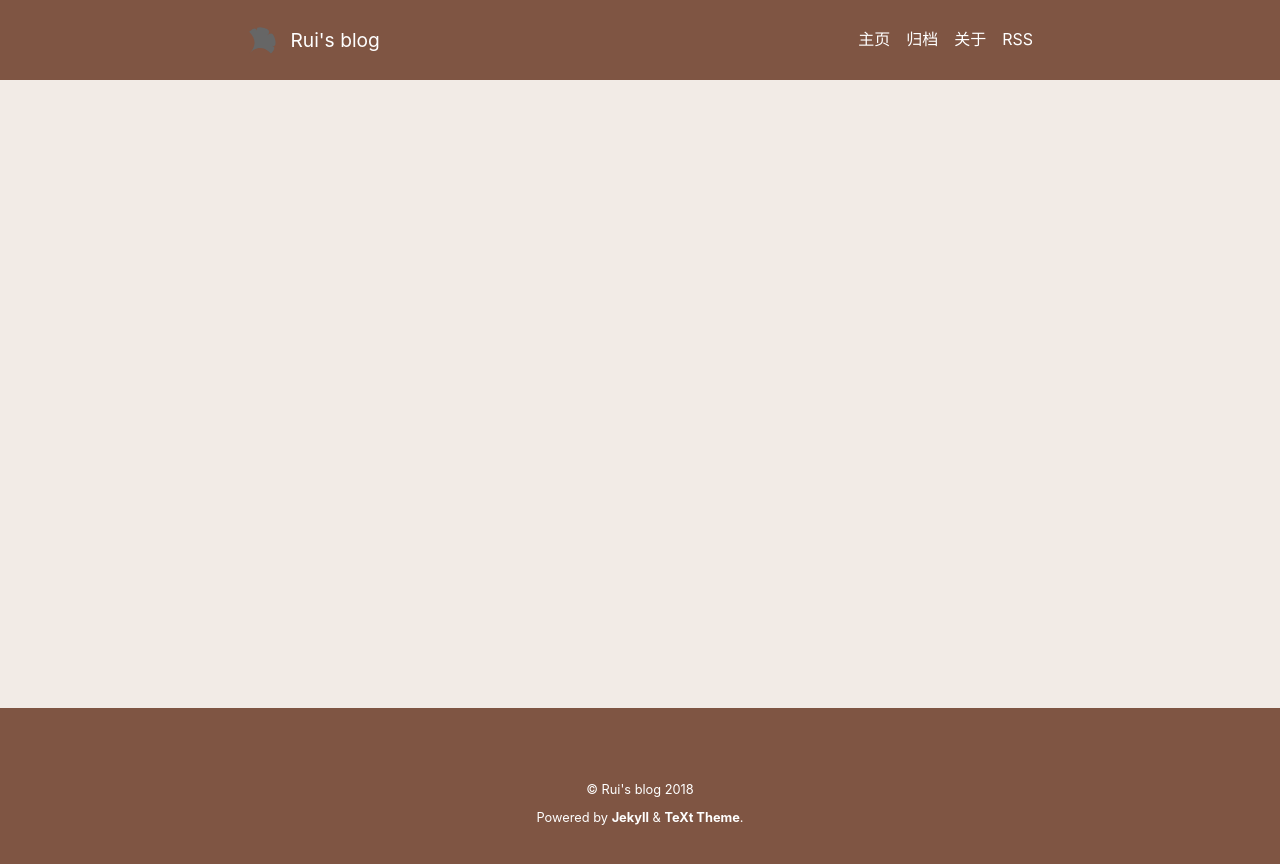
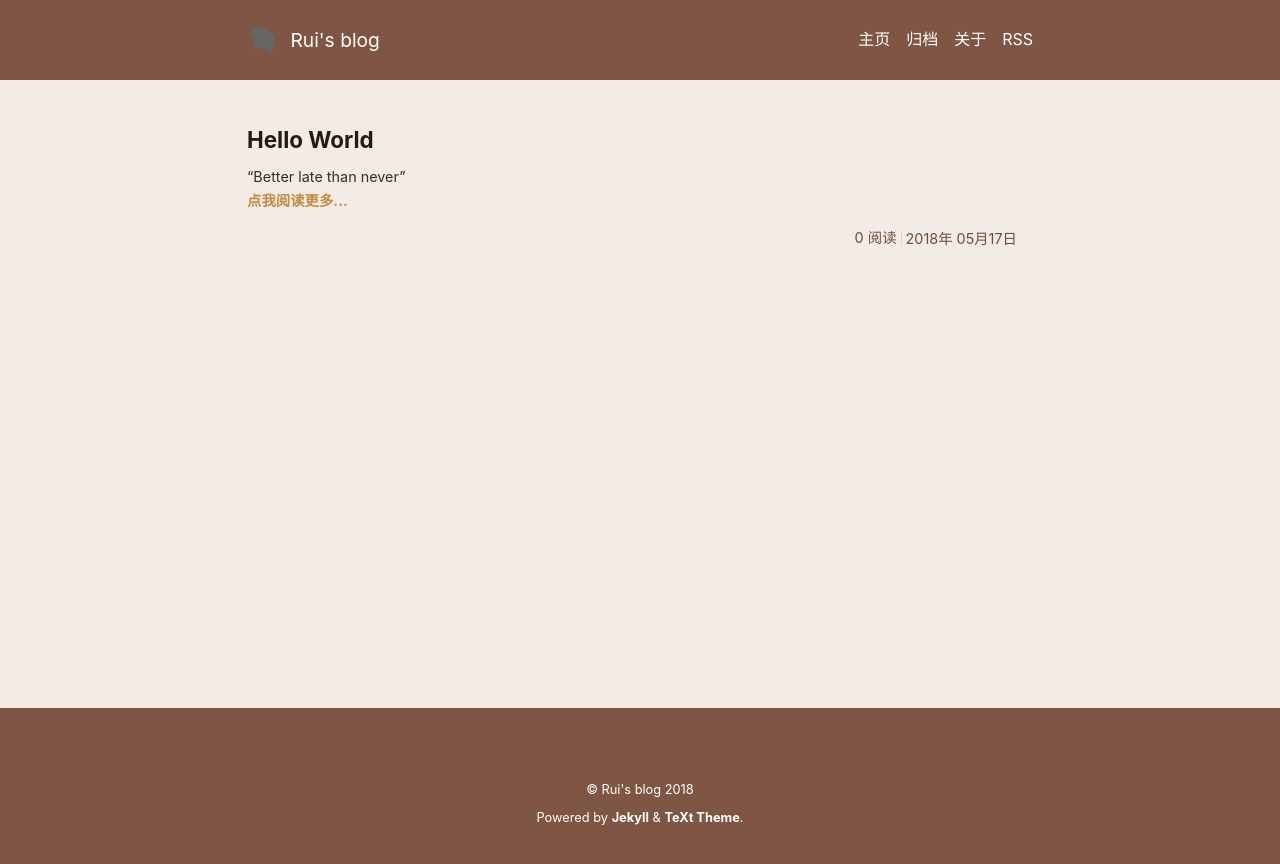
Before and after one commit to moon-rui/moon-rui.github.io, a Jekyll site: the page built from index.html, in a window 1280 px wide. Shown: the top 864 px of the page. Built offline with Jekyll 4.4.1, drawn with Linux system fonts in a browser that asks for light colours; nearby versions of some CDN libraries; the list of posts is cut into pages by our own code; comment, search, counter and statistics services are not loaded; part of the change alters nothing that is shown.

Commit message:
first blog

```diff
--- a/_config.yml
+++ b/_config.yml
@@ -64,21 +64,21 @@ disqus:
 ## Comment system (gitalk) ##
 # please refer to https://github.com/gitalk/gitalk for more info.
 gitalk:
-  # clientID:  #Github Application Client ID
-  # clientSecret:  #Github Application Client Secret
-  # repository:  #Github repo
-  # owner:  #Github repo owner
-  # admin: #Github repo owner and collaborators, only these guys can initialize github issues, IT IS A LIST.
+  clientID: c349e82efe8ee382effb #Github Application Client ID
+  clientSecret: 7ed0e080574a1870a92eff3eba01e5dd3f7f5dcb #Github Application Client Secret
+  repository: moon-rui.github.io #Github repo
+  owner: moon-rui #Github repo owner
+  admin: [moon-rui] #Github repo owner and collaborators, only these guys can initialize github issues, IT IS A LIST.
     # - owner
 
 ## Google Analytics ##
-# ga_tracking_id:  #Google analytics id for the site
+ga_tracking_id: 119350605 #Google analytics id for the site
 
 ## Reading quantity (LeanCloud) ##
 leancloud:
-  # app_id:  #LeanCloud App id
-  # app_key:  #LeanCloud App key
-  # app_class:  #LeanCloud App class
+  app_id: DoeLX0gYRXPi13KemgI4tvMT-gzGzoHsz #LeanCloud App id
+  app_key: T8dkXdRnxDeq11iCzQNLpES3 #LeanCloud App key
+  app_class: Counter #LeanCloud App class
 
 # mathjax: true
 # mathjax_autoNumber: true
--- /dev/null
+++ b/_posts/2018-05-17-helloworld.md
@@ -0,0 +1,11 @@
+---
+layout: post
+title: Hello World
+key: 2018-05-17-helloworld
+---
+
+> "Better late than never"
+
+<!--more-->
+
+工作两年才开始正式开博客，有些迟了，在这里督促自己能坚持下去。总结技术，记录生活。
```
